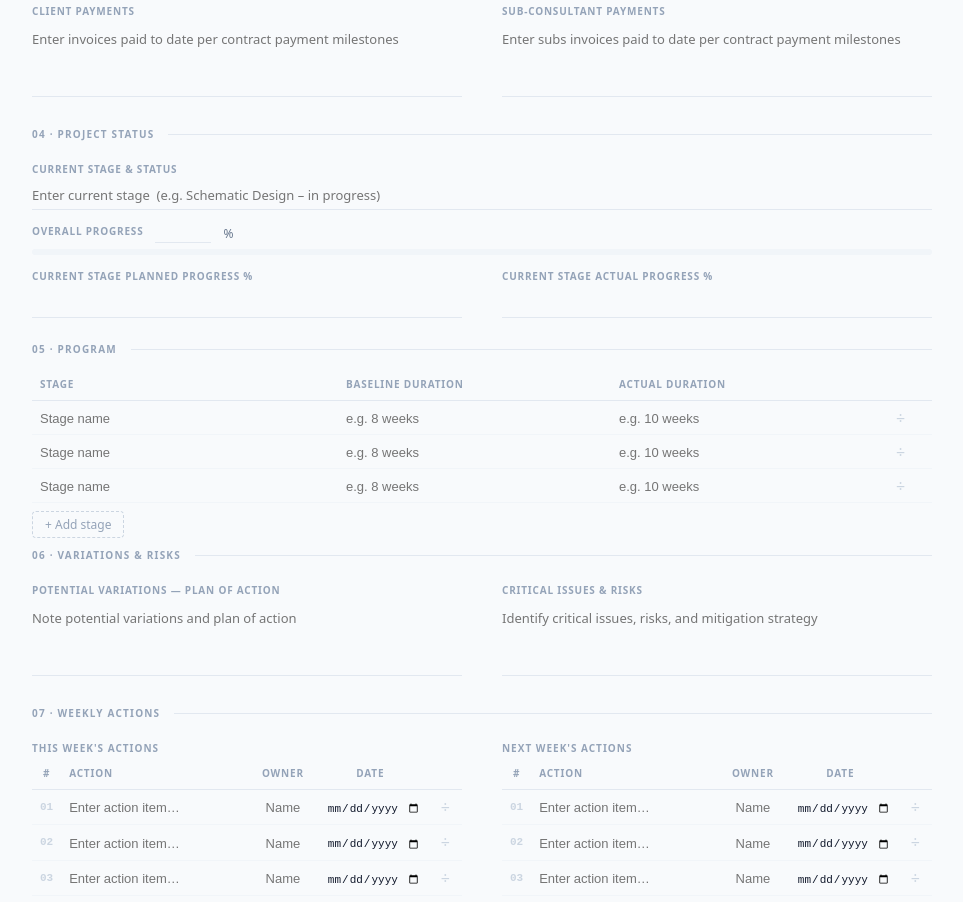
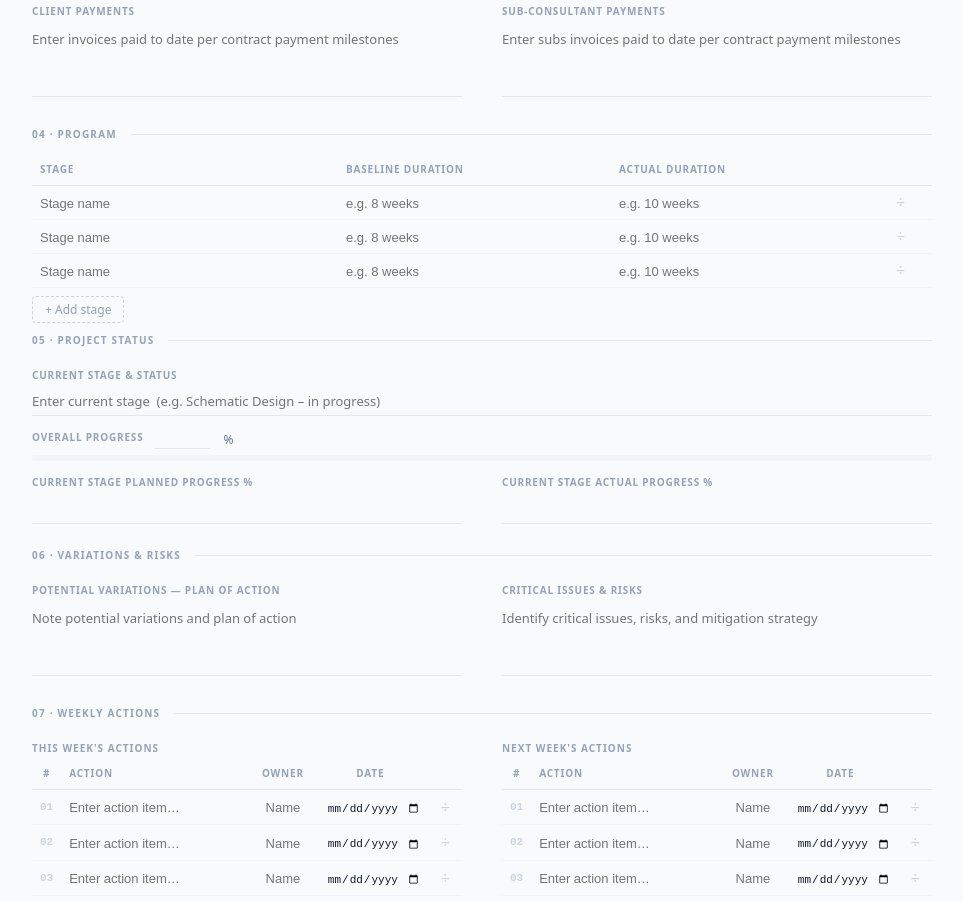
Before and after one commit to piyushbajpaidubai/dt-project-dashboard, a React (Vite) app: page / in a window 1280 px wide. Shown: the part 840-1742 px from the top of the page, without its empty margins (91-1054 px from the left). Built offline with nearby package versions, Linux system fonts and the light colour scheme; no server answers.

Commit message:
Move PROGRAM to section 04 and PROJECT STATUS to section 05

```diff
--- a/src/App.jsx
+++ b/src/App.jsx
@@ -576,8 +576,12 @@ export default function App() {
             type="textarea" placeholder="Enter subs invoices paid to date per contract payment milestones" />
         </TwoCol>
 
-        {/* 04 · PROJECT STATUS */}
-        <SectionHead title="Project Status" index={3} />
+        {/* 04 · PROGRAM */}
+        <SectionHead title="Program" index={3} />
+        <ProgramTable rows={data.programRows} onChange={setProgramRow} />
+
+        {/* 05 · PROJECT STATUS */}
+        <SectionHead title="Project Status" index={4} />
         <Field label="Current Stage & Status" value={data.projectStatus} onChange={v => set("projectStatus", v)}
           placeholder="Enter current stage  (e.g. Schematic Design – in progress)" />
         <ProgressBar value={data.progressPct} onChange={v => set("progressPct", v)} />
@@ -611,10 +615,6 @@ export default function App() {
             </div>
           );
         })()}
-
-        {/* 05 · PROGRAM */}
-        <SectionHead title="Program" index={4} />
-        <ProgramTable rows={data.programRows} onChange={setProgramRow} />
 
         {/* 06 · VARIATIONS & RISKS */}
         <SectionHead title="Variations & Risks" index={5} />
```
